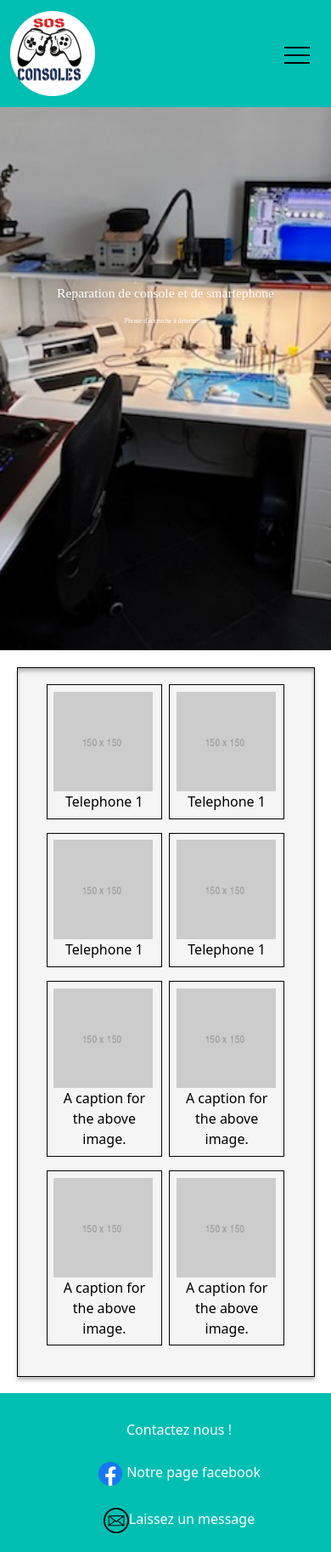
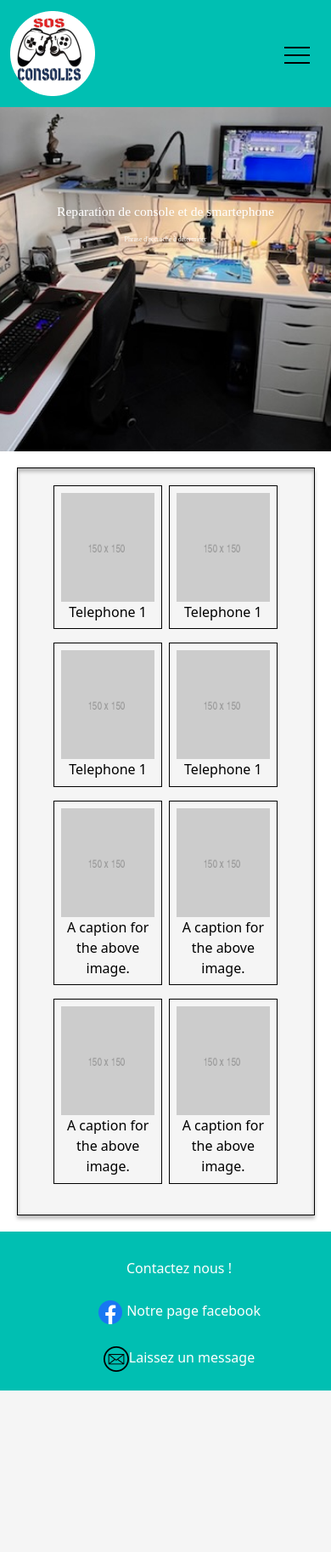
Before and after one commit to FlorentV02/SOS_CONSOLE, a PHP site: page /telephone.html in a window 390 px wide. Shown: the whole page at 85% size. After the commit the page ends 1636 px from the top, so only its background shows below. Run offline with PHP 8.4, Linux system fonts and the light colour scheme; some libraries are stand-ins or nearby versions.

Commit message:
Responsive
Responsive background entete et correction phone

```diff
--- a/asset/css/phone.css
+++ b/asset/css/phone.css
@@ -30,16 +30,15 @@ padding: 5vw 0 5vw 0;
     padding: 2vw;
     margin-right: 1vw;
     margin-left: 1vw;
-    min-width: 16rem;
-    width: 16vw;
+    width: 16rem;
 }
 
 /* taille image */
 
 .img {
     width: 100%;
-    max-width: 12rem;
-    height: 12rem;
+    max-width: 13rem;
+    height: 13rem;
 }
 
 /* style caption */
@@ -54,17 +53,31 @@ padding: 5vw 0 5vw 0;
 
 /* Media query */
 
+@media (max-width: 1200px   ) {
+
+    .figure {
+        width: 11rem;
+    }
+
+    .img {
+        width: 100%;
+        max-width: 11rem;
+        height: 11rem;
+    }
+
+}
+
 
 @media (max-width: 767.98px) {
 
     .figure {
-        min-width: 12rem;
+        width: 8rem;
     }
 
     .img {
         width: 100%;
-        max-width: 10rem;
-        height: 10rem;
+        max-width: 8rem;
+        height: 8rem;
     }
 
 }
@@ -72,13 +85,7 @@ padding: 5vw 0 5vw 0;
 @media (max-width: 575.98px) {
 
     .figure {
-        min-width: 35vw;
-    }
-
-    .img {
-        width: 100%;
-        max-width: 30vw;
-        height: 30vw;
+        font-size: 0.8rem;
     }
 
 }
--- a/asset/css/style.css
+++ b/asset/css/style.css
@@ -153,14 +153,14 @@ body {
         background: url(../images/IMG_20220425_162304.jpg);
 
         /* Set a specific height */
-        min-height: 765px;
+        min-height: 40vw;
 
         /* Create the parallax scrolling effect */
         background-attachment: fixed;
         background-position: center;
         background-repeat: no-repeat;
         background-size: cover;
-        padding: 21rem 0rem 21rem 0rem;
+        padding: 15rem 0vw 15rem 0vw;
     }
 
 
```
